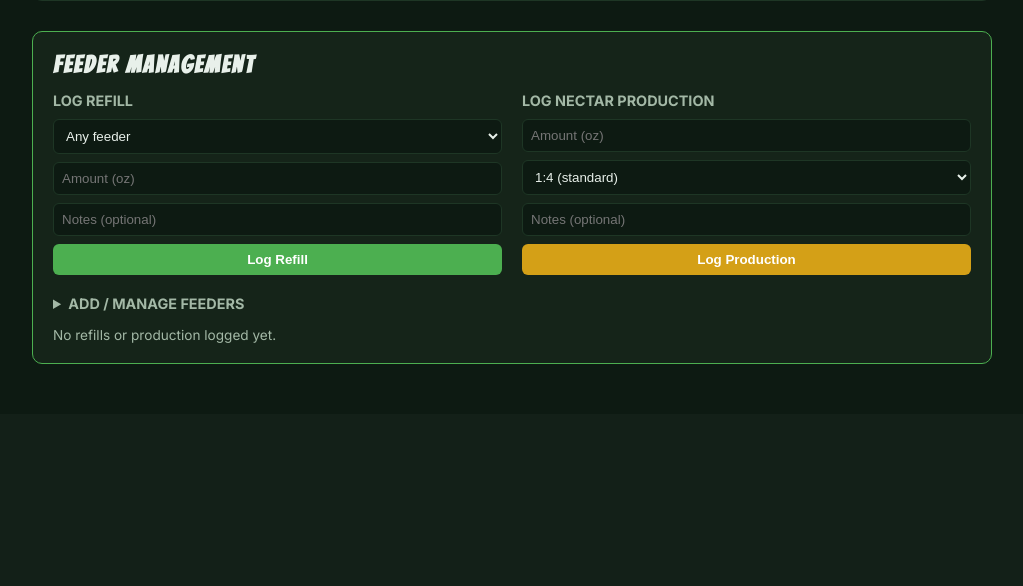
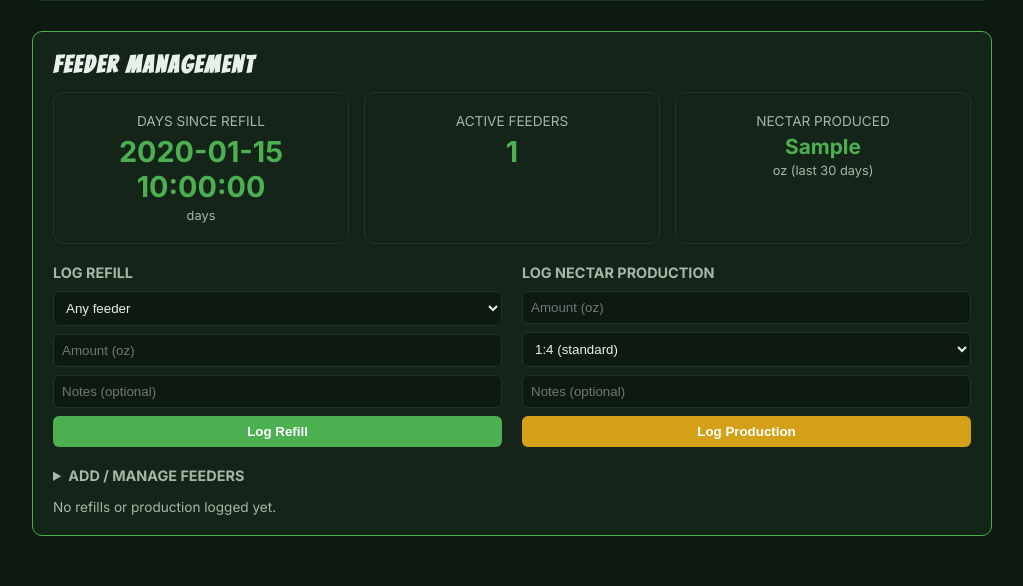
Before and after one commit to LeeOtts/LocalHummingBirdCam, a Flask app: template web/templates/analytics.html in a window 1280 px wide. Shown: the part 1895-2481 px from the top of the page, without its empty margins (128-1151 px from the left). Before the commit the page ends 2259 px from the top, so only its background shows below. Run offline with Flask 3, Linux system fonts and the light colour scheme; the template is opened without the code that fills it: most values are stand-ins (such as "Sample title", 1, 10 or a date in 2020); data that the repository does not hold is empty.

Commit message:
Add feeder stats display to analytics, move social performance to dashboard
Days since refill, active feeders, and nectar produced now show in the
Feeder Management section on analytics. Social engagement data removed
from analytics and added as admin-only section on the main dashboard.

Co-Authored-By: Claude Opus 4.6 <noreply@anthropic.com>

```diff
--- a/analytics/patterns.py
+++ b/analytics/patterns.py
@@ -95,8 +95,6 @@ def get_analytics_summary(db) -> dict:
         "quiet_periods": get_quiet_periods(db),
         "prediction_accuracy": db.get_prediction_accuracy(days=30),
         "feeder_stats": db.get_feeder_stats(days=30),
-        "social_engagement": db.get_engagement_summary(days=30),
-        "follower_history": db.get_follower_history(days=90),
         "sunrise_offset_avg_min": db.get_sunrise_offset_avg(days=30),
     }
 
--- a/web/dashboard.py
+++ b/web/dashboard.py
@@ -416,12 +416,23 @@ def _get_recent_logs(limit=50):
 
 @app.route("/")
 def dashboard():
+    is_admin = not config.WEB_PASSWORD or (
+        request.authorization and request.authorization.password == config.WEB_PASSWORD
+    )
+    social_engagement = None
+    follower_history = None
+    if is_admin and _monitor and _monitor.sightings_db:
+        social_engagement = _monitor.sightings_db.get_engagement_summary(days=30)
+        follower_history = _monitor.sightings_db.get_follower_history(days=90)
     return render_template(
         "dashboard.html",
         status=_get_status(),
         clips=_get_recent_clips(),
         logs=_get_recent_logs(),
         video_width=config.VIDEO_WIDTH,
+        is_admin=is_admin,
+        social_engagement=social_engagement,
+        follower_history=follower_history,
     )
 
 
--- a/web/templates/analytics.html
+++ b/web/templates/analytics.html
@@ -237,6 +237,28 @@
         <!-- Feeder Management Section -->
         <div class="chart-section" style="border-color: #4caf50;">
             <h2>Feeder Management</h2>
+            {% if analytics.feeder_stats %}
+            <div class="stats-grid" style="margin-bottom: 20px;">
+                <div class="stat-card">
+                    <div class="label">Days Since Refill</div>
+                    <div class="value" style="color: {{ '#e05535' if analytics.feeder_stats.days_since_refill is not none and analytics.feeder_stats.days_since_refill > 5 else '#f0c040' if analytics.feeder_stats.days_since_refill is not none and analytics.feeder_stats.days_since_refill > 3 else '#4caf50' }};">
+                        {{ analytics.feeder_stats.days_since_refill if analytics.feeder_stats.days_since_refill is not none else 'N/A' }}
+                    </div>
+                    {% if analytics.feeder_stats.days_since_refill is not none %}
+                    <div class="sub">days</div>
+                    {% endif %}
+                </div>
+                <div class="stat-card">
+                    <div class="label">Active Feeders</div>
+                    <div class="value">{{ analytics.feeder_stats.feeder_count }}</div>
+                </div>
+                <div class="stat-card">
+                    <div class="label">Nectar Produced</div>
+                    <div class="value" style="font-size:1.3em;">{{ analytics.feeder_stats.nectar_produced_oz }}</div>
+                    <div class="sub">oz (last 30 days)</div>
+                </div>
+            </div>
+            {% endif %}
             <div style="display:grid; grid-template-columns:1fr 1fr; gap:20px; margin-bottom:20px;">
                 <!-- Log Refill -->
                 <div>
```
Also changed, not shown: web/templates/dashboard.html (+42 -0 lines).
